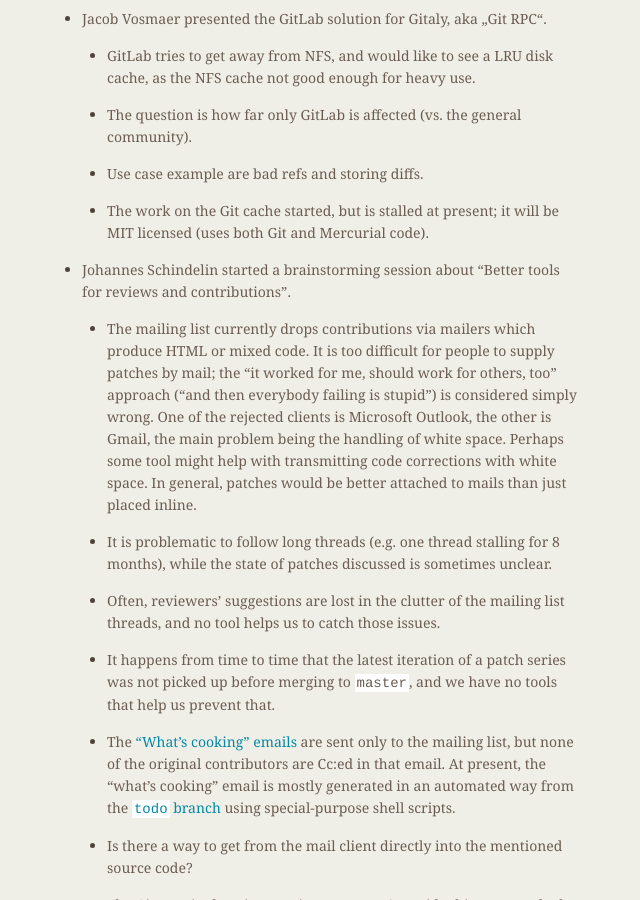
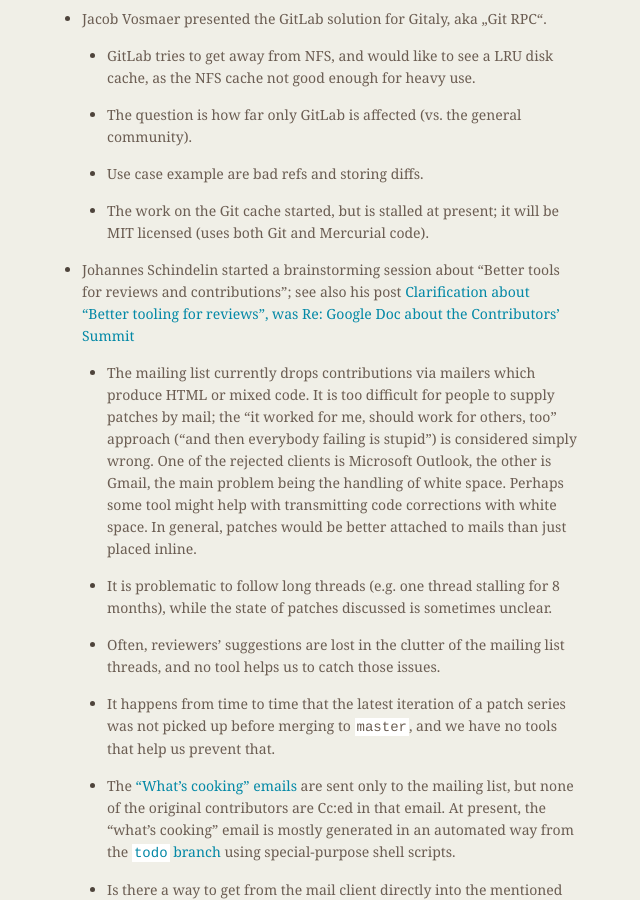
Before and after one commit to git/git.github.io, a Jekyll site: the page built from rev_news/drafts/edition-24.md, in a window 1280 px wide and 900 px high, scrolled down 2427 px. Shown: the whole window, without its empty margins (502-1142 px from the left). Built offline with Jekyll 4.4.1, drawn with Linux system fonts in a browser that asks for light colours.

Commit message:
rn-24: New public-inbox link for Contributor's Summit

```diff
--- a/rev_news/drafts/edition-24.md
+++ b/rev_news/drafts/edition-24.md
@@ -166,7 +166,8 @@
                   Mercurial code).
 
 	* Johannes Schindelin started a brainstorming session about
-          "Better tools for reviews and contributions".
+          "Better tools for reviews and contributions"; see also
+		  his post [Clarification about "Better tooling for reviews", was Re: Google Doc about the Contributors' Summit](https://public-inbox.org/git/alpine.DEB.2.20.1702151215570.3496@virtualbox/)
 
 		* The mailing list currently drops contributions via
                   mailers which produce HTML or mixed code. It is too
```
